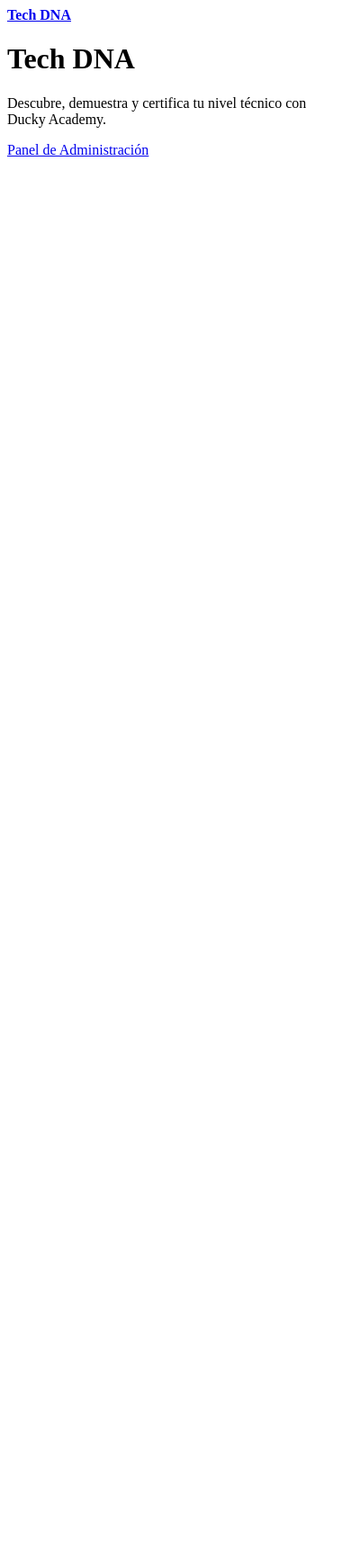
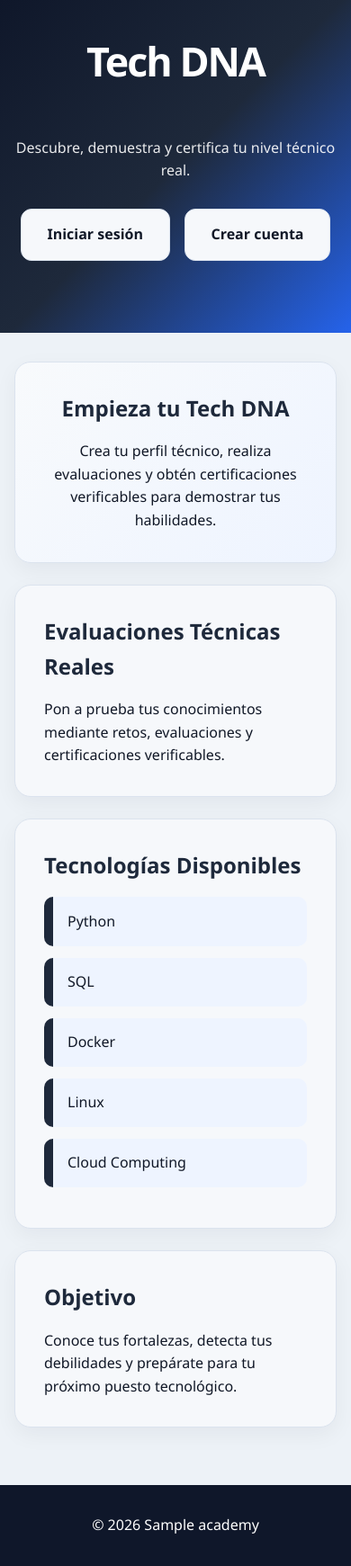
Before and after one commit to TechDNApp/TechDNApp, a Django app: template _TechDna_/templates/core/home.html in a window 390 px wide. Shown: the whole page at 90% size. Before the commit the page ends 174 px from the top, so only its background shows below. Run offline with Django 5.2, Linux system fonts and the light colour scheme; the template is opened without the code that fills it: most values are stand-ins (such as "Sample title", 1, 10 or a date in 2020).

Commit message:
login and register + merge

```diff
--- a/_TechDna_/accounts/forms.py
+++ b/_TechDna_/accounts/forms.py
@@ -1,6 +1,8 @@
 from django import forms
+from django.contrib.auth import get_user_model
 from django.contrib.auth.forms import UserCreationForm
-from django.contrib.auth.models import User
+
+User = get_user_model()
 
 
 class RegisterForm(UserCreationForm):
--- /dev/null
+++ b/_TechDna_/static/css/styles.css
@@ -0,0 +1,488 @@
+/* ==================================
+   VARIABLES
+================================== */
+
+:root {
+
+    /* Marca */
+
+    --color-primary: #2563eb;
+    --color-primary-dark: #1d4ed8;
+
+    /* Oscuros */
+
+    --color-dark: #0f172a;
+    --color-dark-secondary: #1e293b;
+
+    /* Fondos */
+
+    --color-background: #edf2f7;
+    --color-card: #f6f8fb;
+    --color-card-hover: #f1f5f9;
+
+    /* Texto */
+
+    --color-text: #111827;
+    --color-text-muted: #64748b;
+
+    /* Bordes */
+
+    --color-border: #dbe3ee;
+    --color-border-hover: #c5d2e6;
+
+    /* Sombras */
+
+    --shadow-card:
+        0 8px 25px rgba(15,23,42,.05);
+
+    --shadow-card-hover:
+        0 15px 35px rgba(15,23,42,.08);
+
+    --shadow-focus:
+        0 0 0 4px rgba(37,99,235,.15);
+
+    /* Header */
+
+    --gradient-brand:
+        linear-gradient(
+            135deg,
+            #0f172a,
+            #1e293b,
+            #2563eb
+        );
+}
+
+/* ==================================
+   RESET
+================================== */
+
+* {
+    margin: 0;
+    padding: 0;
+    box-sizing: border-box;
+}
+
+/* ==================================
+   BASE
+================================== */
+
+body {
+
+    font-family: "Segoe UI", sans-serif;
+
+    background: var(--color-background);
+
+    color: var(--color-text);
+
+    line-height: 1.6;
+}
+
+/* ==================================
+   HEADER
+================================== */
+
+header {
+
+    background: var(--gradient-brand);
+
+    color: white;
+
+    text-align: center;
+
+    padding: 2rem 1rem 5rem;
+}
+
+.top-bar {
+
+    display: flex;
+
+    justify-content: space-between;
+
+    align-items: center;
+
+    max-width: 1200px;
+
+    margin: 0 auto 3rem auto;
+}
+
+header h1 {
+
+    font-size: 4rem;
+
+    font-weight: 700;
+
+    letter-spacing: -2px;
+}
+
+header p {
+
+    max-width: 700px;
+
+    margin: 0 auto;
+
+    font-size: 1.2rem;
+
+    opacity: .9;
+}
+
+header h2 {
+
+    margin-top: 2rem;
+}
+
+/* ==================================
+   MAIN
+================================== */
+
+main {
+
+    max-width: 1200px;
+
+    margin: -2rem auto 3rem auto;
+
+    padding: 0 1rem;
+
+    display: grid;
+
+    grid-template-columns:
+        repeat(auto-fit, minmax(320px, 1fr));
+
+    gap: 1.5rem;
+}
+
+/* ==================================
+   TARJETAS
+================================== */
+
+section {
+
+    background: var(--color-card);
+
+    border: 1px solid var(--color-border);
+
+    border-radius: 18px;
+
+    padding: 2rem;
+
+    box-shadow: var(--shadow-card);
+
+    transition:
+        transform .3s ease,
+        box-shadow .3s ease,
+        border-color .3s ease;
+}
+
+section:hover {
+
+    transform: translateY(-4px);
+
+    border-color: var(--color-border-hover);
+
+    box-shadow: var(--shadow-card-hover);
+
+    background: var(--color-card-hover);
+}
+
+section h2 {
+
+    color: var(--color-dark-secondary);
+
+    margin-bottom: 1rem;
+
+    font-weight: 700;
+}
+
+section p {
+
+    color: var(--color-text);
+}
+
+/* ==================================
+   HERO SECTION
+================================== */
+
+.hero-section {
+
+    grid-column: 1 / -1;
+
+    text-align: center;
+
+    background:
+        linear-gradient(
+            135deg,
+            #f8fafc,
+            #eef4ff
+        );
+}
+
+.hero-section p {
+
+    max-width: 700px;
+
+    margin: 0 auto;
+}
+
+/* CTA */
+
+.cta-container {
+
+    padding-top: 2px;
+
+    max-height: 0;
+
+    opacity: 0;
+
+    overflow: hidden;
+
+    transition:
+        max-height .3s ease,
+        opacity .3s ease,
+        margin-top .3s ease;
+}
+
+.hero-section:hover .cta-container {
+
+    max-height: 120px;
+
+    opacity: 1;
+
+    margin-top: 1.5rem;
+}
+
+/* ==================================
+   LISTA TECNOLOGÍAS
+================================== */
+
+ul {
+    list-style: none;
+}
+
+li {
+    background: #eef4ff;
+    border-left: 10px solid var(--color-dark-secondary);
+    padding: .9rem 1rem;
+    margin-bottom: .8rem;
+    border-radius: 10px;
+    transition: .2s ease;
+}
+
+li:hover {
+    transform: translateX(4px);
+}
+
+/* ==================================
+   BOTONES
+================================== */
+
+.btn {
+    display: inline-flex;
+    align-items: center;
+    justify-content: center;
+    padding: .95rem 1.8rem;
+    border-radius: 12px;
+    border: none;
+    text-decoration: none;
+    font-weight: 600;
+    cursor: pointer;
+    transition: all .25s ease;
+}
+
+/* Primario */
+
+.btn-primary {
+    background: var(--gradient-brand);
+    color: white;
+}
+
+.btn-primary:hover {
+    transform: translateY(-2px);
+}
+
+/* Secundario */
+
+.btn-secondary {
+
+    background: var(--color-card);
+
+    color: var(--color-text);
+
+    border: 1px solid var(--color-border);
+}
+
+.btn-secondary:hover {
+
+    background: white;
+
+    border-color: var(--color-primary);
+
+    transform: translateY(-2px);
+}
+
+/* Administración */
+
+.btn-admin {
+
+    background: rgba(255,255,255,.08);
+
+    color: white;
+
+    border: 1px solid rgba(255,255,255,.15);
+
+    backdrop-filter: blur(10px);
+}
+
+.btn-admin:hover {
+
+    background: rgba(255,255,255,.15);
+
+    transform: translateY(-2px);
+}
+
+/* ==================================
+   INPUTS
+================================== */
+
+input {
+
+    width: 100%;
+
+    padding: .9rem 1rem;
+
+    margin-top: .3rem;
+    margin-bottom: 1rem;
+
+    border: 1px solid var(--color-border);
+
+    border-radius: 10px;
+
+    background: white;
+
+    font-size: 1rem;
+}
+
+input:focus {
+
+    outline: none;
+
+    border-color: var(--color-primary);
+
+    box-shadow: var(--shadow-focus);
+}
+
+label {
+
+    font-weight: 600;
+}
+
+/* ==================================
+   AUTH
+================================== */
+
+.auth-page {
+
+    min-height: 100vh;
+
+    display: flex;
+
+    justify-content: center;
+
+    align-items: center;
+
+    padding: 2rem;
+}
+
+.auth-page section {
+
+    width: 100%;
+
+    max-width: 550px;
+}
+
+.auth-section {
+
+    text-align: center;
+}
+
+.auth-buttons {
+
+    display: flex;
+
+    justify-content: center;
+
+    gap: 1rem;
+
+    flex-wrap: wrap;
+
+    margin-top: 1.8rem;
+}
+
+.auth-buttons form {
+
+    margin: 0;
+}
+
+.auth-page ul li {
+    background: transparent;
+    border: none;
+    padding: 0;
+    margin: 2px 0;
+    color: #666;
+    font-size: 0.85rem;
+}
+
+.auth-page .errorlist li {
+    background: #ffebee;
+    border-left: 8px solid #e53935;
+    padding: 8px 12px;
+    margin: 6px 0;
+    border-radius: 6px;
+    color: #c62828;
+    font-size: 0.9rem;
+    font-weight: 600;
+}
+
+/* ==================================
+   FOOTER
+================================== */
+
+footer {
+
+    background: var(--color-dark);
+
+    color: white;
+
+    text-align: center;
+
+    padding: 2rem;
+
+    margin-top: 4rem;
+}
+
+/* ==================================
+   RESPONSIVE
+================================== */
+
+@media (max-width: 768px) {
+
+    .top-bar {
+
+        flex-direction: column;
+
+        gap: 1.5rem;
+    }
+
+    header h1 {
+
+        font-size: 2.8rem;
+    }
+
+    header p {
+
+        font-size: 1rem;
+    }
+
+    main {
+
+        margin-top: 2rem;
+    }
+}
--- a/_TechDna_/techDna/urls.py
+++ b/_TechDna_/techDna/urls.py
@@ -22,7 +22,7 @@ from django.urls import include, path
 urlpatterns = [
     path('admin/', admin.site.urls),
     path("", include("core.urls")),
-    # path("accounts/", include("accounts.urls")),
+    path("accounts/", include("accounts.urls")),
 ]
 
 if settings.DEBUG:
--- a/_TechDna_/templates/accounts/login.html
+++ b/_TechDna_/templates/accounts/login.html
@@ -10,6 +10,7 @@
 </head>
 
 <body>
+    <div class="auth-page">
 
         <section>
 
@@ -29,5 +30,7 @@
 
         </section>
 
+    </div>
+
 </body>
 </html>
--- a/_TechDna_/templates/accounts/register.html
+++ b/_TechDna_/templates/accounts/register.html
@@ -10,6 +10,8 @@
 </head>
 
 <body>
+
+    <div class="auth-page">
 
         <section>
 
@@ -29,5 +31,7 @@
 
         </section>
 
+    </div>
+
 </body>
 </html>
--- a/_TechDna_/templates/base.html
+++ b/_TechDna_/templates/base.html
@@ -1,16 +1,60 @@
-<!doctype html>
+{% load static %}
+<!DOCTYPE html>
 <html lang="es">
-  <head>
-    <meta charset="UTF-8" />
-    <meta name="viewport" content="width=device-width, initial-scale=1.0" />
-    <title>{% block title %}Tech DNA — Ducky Academy{% endblock %}</title>
-  </head>
-  <body>
+<head>
+    <meta charset="UTF-8">
+    <meta name="viewport" content="width=device-width, initial-scale=1.0">
+    <title>{{ platform_name }}</title>
+    <link rel="stylesheet"  href="{% static 'css/styles.css' %}">
+</head>
+
+<body>
+
     <header>
-      <nav>
-        <a href="{% url 'core:home' %}"><strong>Tech DNA</strong></a>
-      </nav>
+        <div class="top-bar">
+
+            <h1>Tech DNA</h1>
+
+            {% if user.is_authenticated %}
+                <a href="/admin" class="btn btn-admin">Administración</a>
+            {% endif %}
+
+        </div>
+
+        <p> Descubre, demuestra y certifica tu nivel técnico real. </p>
+
+        {% if user.is_authenticated %}
+            <h2>Bienvenido, {{ user.username }}!</h2>
+            <div class="auth-buttons">
+                <form method="post" action="{% url 'accounts:logout' %}">
+                    {% csrf_token %}
+                    <button type="submit" class="btn btn-secondary">Cerrar sesión</button>
+                </form>
+            </div>
+        {% else %}
+            <div class="auth-buttons">
+                <a href="{% url 'accounts:login' %}" class="btn btn-secondary">
+                Iniciar sesión
+                </a>
+
+                <a href="{% url 'accounts:register' %}" class="btn btn-secondary">
+                Crear cuenta
+                </a>
+            </div>
+        {% endif %}
+
+        </div>
+
     </header>
-    <main>{% block content %}{% endblock %}</main>
-  </body>
+
+    <main>
+        {% block content %}
+        {% endblock %}
+    </main>
+
+    <footer>
+        <p>© 2026 {{ academy }}</p>
+    </footer>
+
+</body>
 </html>
--- a/_TechDna_/templates/core/home.html
+++ b/_TechDna_/templates/core/home.html
@@ -1,9 +1,56 @@
 {% extends "base.html" %}
 
-{% block title %}Inicio | Tech DNA{% endblock %}
+{% block content %}
 
-{% block content %}
-<h1>Tech DNA</h1>
-<p>Descubre, demuestra y certifica tu nivel técnico con Ducky Academy.</p>
-<a href="/admin/">Panel de Administración</a>
+{% if not user.is_authenticated %}
+
+    <section class="auth-section hero-section">
+
+            <h2>Empieza tu Tech DNA</h2>
+
+            <p>
+            Crea tu perfil técnico, realiza evaluaciones y obtén
+            certificaciones verificables para demostrar tus habilidades.
+            </p>
+
+            <div class="cta-container">
+                <a href="{% url 'accounts:register' %}" class="btn btn-primary cta-btn">
+                Crear mi perfíl
+                </a>
+            </div>
+
+    </section>
+
+{% endif %}
+
+<section>
+    <h2>Evaluaciones Técnicas Reales</h2>
+
+    <p>
+    Pon a prueba tus conocimientos mediante retos,
+    evaluaciones y certificaciones verificables.
+    </p>
+</section>
+
+<section>
+    <h2>Tecnologías Disponibles</h2>
+
+    <ul>
+        <li>Python</li>
+        <li>SQL</li>
+        <li>Docker</li>
+        <li>Linux</li>
+        <li>Cloud Computing</li>
+    </ul>
+</section>
+
+<section>
+    <h2>Objetivo</h2>
+
+    <p>
+    Conoce tus fortalezas, detecta tus debilidades
+    y prepárate para tu próximo puesto tecnológico.
+    </p>
+</section>
+
 {% endblock %}
```
Also changed, not shown: 1 other file. Lines whose indentation alone changed are shown as unchanged.
